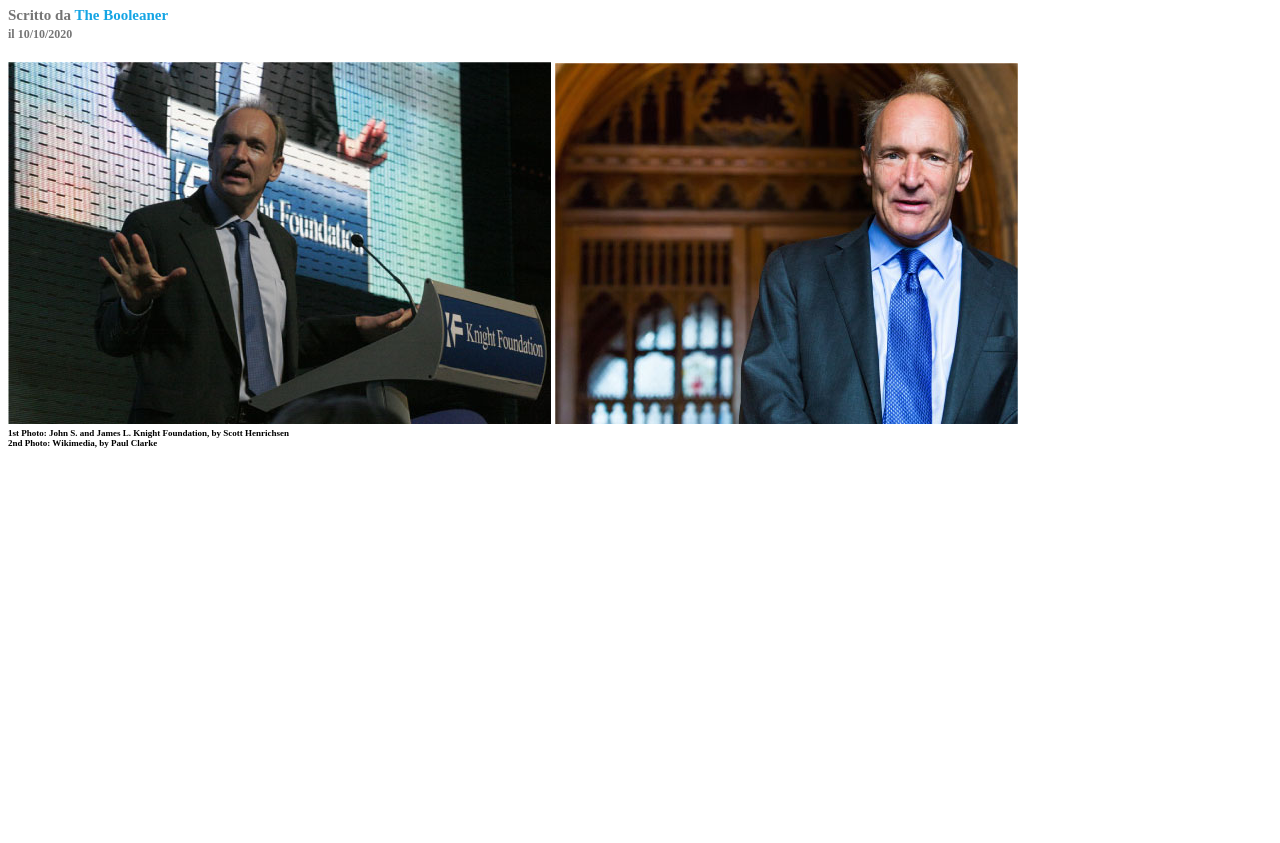
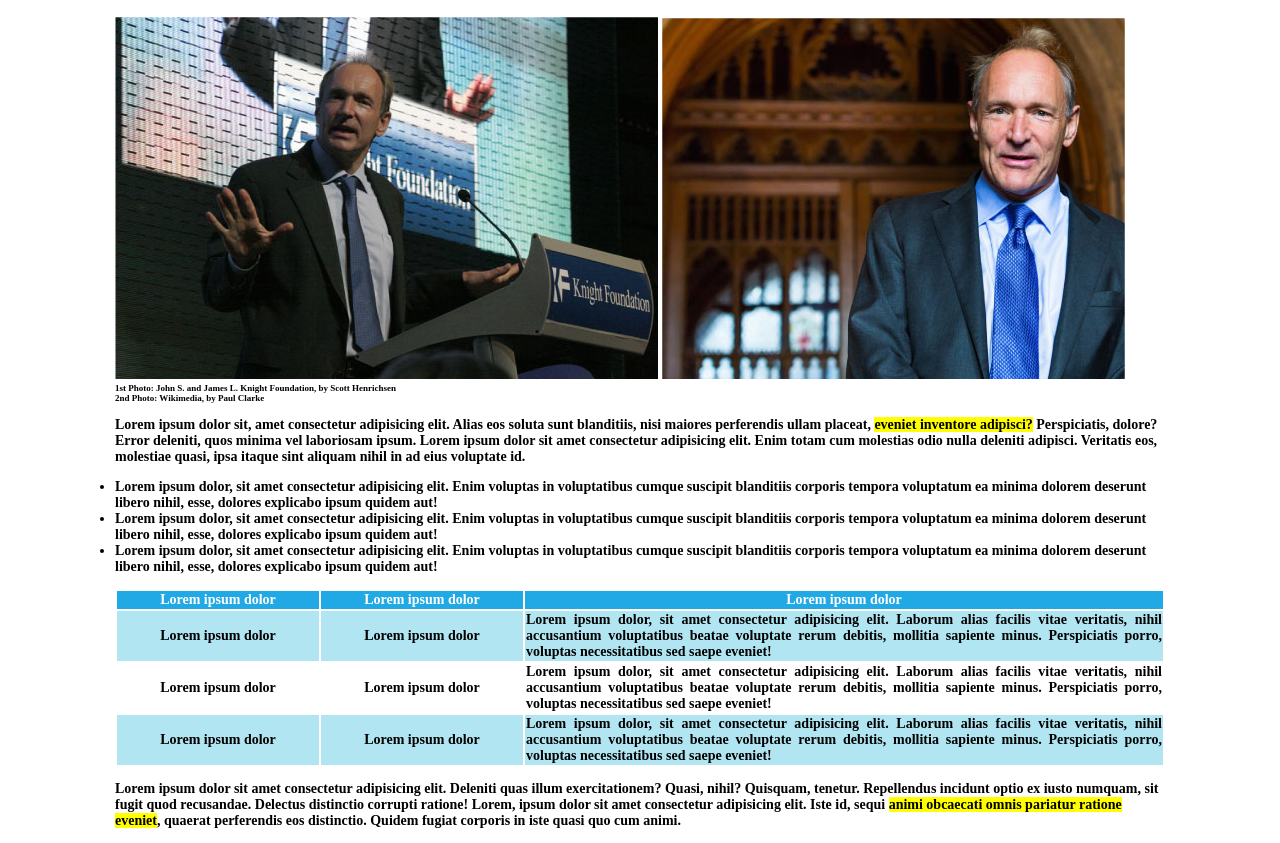
Before and after one commit to christiandigiandomenico/html-css-booleaner, a plain HTML site: page index.html in a window 1280 px wide. Shown: the part 191-1034 px from the top of the page. Before the commit the page ends 800 px from the top, so only its background shows below. Drawn offline with Linux system fonts and the light colour scheme.

Commit message:
Aggiunta tabella e sottosezione

```diff
--- a/css/style.css
+++ b/css/style.css
@@ -1,5 +1,11 @@
+body {
+    font-weight: bold;
+    font-size: 14px;
+}
+
 #impaginazione {
-    width: 1100px;
+    width: 1050px;
+    margin: auto;
 }
 
 #banner {
@@ -7,11 +13,15 @@
     background-image: url("../img/pattern.png");
     background-size: contain;
     background-color: #4ea0ff;
+    position: relative;
 }
 
 #sottobanner {
     height: 100px;
     width: 200px;
+    position: absolute;
+    left: 5px;
+    top: 25px;
 }
 
 h1 {
@@ -44,3 +54,34 @@ h1 {
     font-size: 9px;
     font-weight: bold;
 }
+
+.evidenziati {
+    background-color: yellow;
+}
+
+#listalorem {
+    text-align: left;
+    margin-left: 0;
+    padding-left: 0;
+}
+
+th {
+    color: white;
+    background-color: #20a9e5;
+}
+
+.firstrow {
+    background-color: #b1e5f2;
+}
+
+.firstcell {
+    width: 200px;
+}
+
+.content {
+    text-align: center;
+}
+
+.content2 {
+    text-align: justify;
+}
--- a/index.html
+++ b/index.html
@@ -35,6 +35,77 @@
 
         </header>
 
+        <!-- Contenuto della Pagina -->
+
+        <content>
+            <p>Lorem ipsum dolor sit, amet consectetur adipisicing elit. Alias eos soluta sunt blanditiis, nisi maiores
+                perferendis ullam placeat, <span class="evidenziati">eveniet inventore adipisci?</span> Perspiciatis,
+                dolore? Error deleniti, quos minima
+                vel laboriosam ipsum. Lorem ipsum dolor sit amet consectetur adipisicing elit. Enim totam cum molestias
+                odio nulla deleniti adipisci. Veritatis eos, molestiae quasi, ipsa itaque sint aliquam nihil in ad eius
+                voluptate id.</p>
+
+            <p>
+            <ul id="listalorem">
+                <li>Lorem ipsum dolor, sit amet consectetur adipisicing elit. Enim voluptas in voluptatibus cumque
+                    suscipit blanditiis corporis tempora voluptatum ea minima dolorem deserunt libero nihil, esse,
+                    dolores explicabo ipsum quidem aut!</li>
+                <li>Lorem ipsum dolor, sit amet consectetur adipisicing elit. Enim voluptas in voluptatibus cumque
+                    suscipit blanditiis corporis tempora voluptatum ea minima dolorem deserunt libero nihil, esse,
+                    dolores explicabo ipsum quidem aut!</li>
+                <li>Lorem ipsum dolor, sit amet consectetur adipisicing elit. Enim voluptas in voluptatibus cumque
+                    suscipit blanditiis corporis tempora voluptatum ea minima dolorem deserunt libero nihil, esse,
+                    dolores explicabo ipsum quidem aut!</li>
+            </ul>
+            </p>
+
+            <table>
+                <thead>
+                    <tr>
+                        <th>Lorem ipsum dolor</th>
+                        <th>Lorem ipsum dolor</th>
+                        <th>Lorem ipsum dolor</th>
+                    </tr>
+                </thead>
+                <tbody>
+                    <tr>
+                        <td class="content firstrow firstcell">Lorem ipsum dolor</td>
+                        <td class="content firstrow firstcell">Lorem ipsum dolor</td>
+                        <td class="content2 firstrow">Lorem ipsum dolor, sit amet consectetur adipisicing elit. Laborum
+                            alias
+                            facilis vitae
+                            veritatis, nihil accusantium voluptatibus beatae voluptate rerum debitis, mollitia sapiente
+                            minus. Perspiciatis porro, voluptas necessitatibus sed saepe eveniet!</td>
+                    </tr>
+                    <tr>
+                        <td class="content secondrow firstcell">Lorem ipsum dolor</td>
+                        <td class="content firstcell">Lorem ipsum dolor</td>
+                        <td class="content2">Lorem ipsum dolor, sit amet consectetur adipisicing elit. Laborum alias
+                            facilis vitae
+                            veritatis, nihil accusantium voluptatibus beatae voluptate rerum debitis, mollitia sapiente
+                            minus. Perspiciatis porro, voluptas necessitatibus sed saepe eveniet!</td>
+                    </tr>
+                    <tr>
+                        <td class="content firstrow firstcell">Lorem ipsum dolor</td>
+                        <td class="content firstrow firstcell">Lorem ipsum dolor</td>
+                        <td class="content2 firstrow">Lorem ipsum dolor, sit amet consectetur adipisicing elit. Laborum
+                            alias
+                            facilis vitae
+                            veritatis, nihil accusantium voluptatibus beatae voluptate rerum debitis, mollitia sapiente
+                            minus. Perspiciatis porro, voluptas necessitatibus sed saepe eveniet!</td>
+                    </tr>
+                </tbody>
+            </table>
+
+            <p>Lorem ipsum dolor sit amet consectetur adipisicing elit. Deleniti quas illum exercitationem? Quasi,
+                nihil? Quisquam, tenetur. Repellendus incidunt optio ex iusto numquam, sit fugit quod recusandae.
+                Delectus distinctio corrupti ratione! Lorem, ipsum dolor sit amet consectetur adipisicing elit. Iste id,
+                sequi <span class="evidenziati">animi obcaecati omnis pariatur ratione eveniet</span>, quaerat
+                perferendis eos distinctio. Quidem fugiat
+                corporis in iste quasi quo cum animi.</p>
+
+        </content>
+
     </div>
 
 </body>
```
